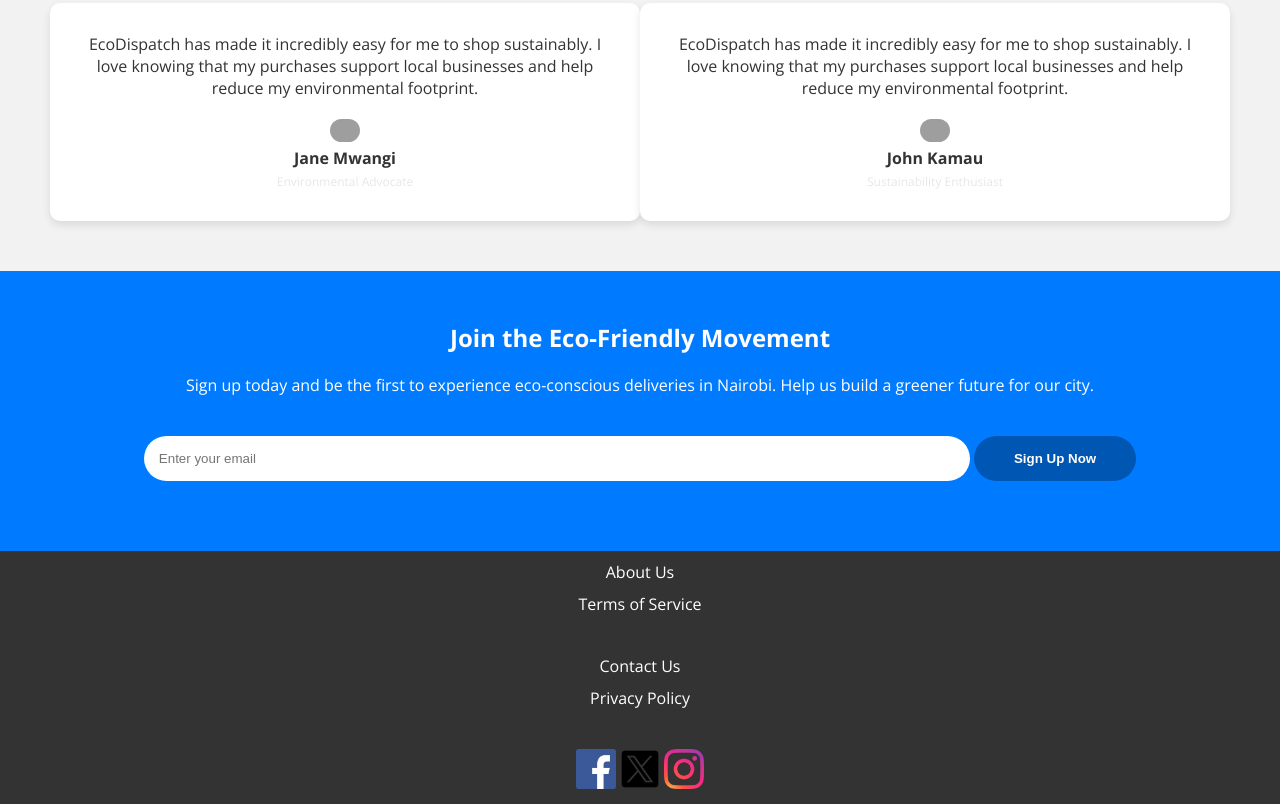
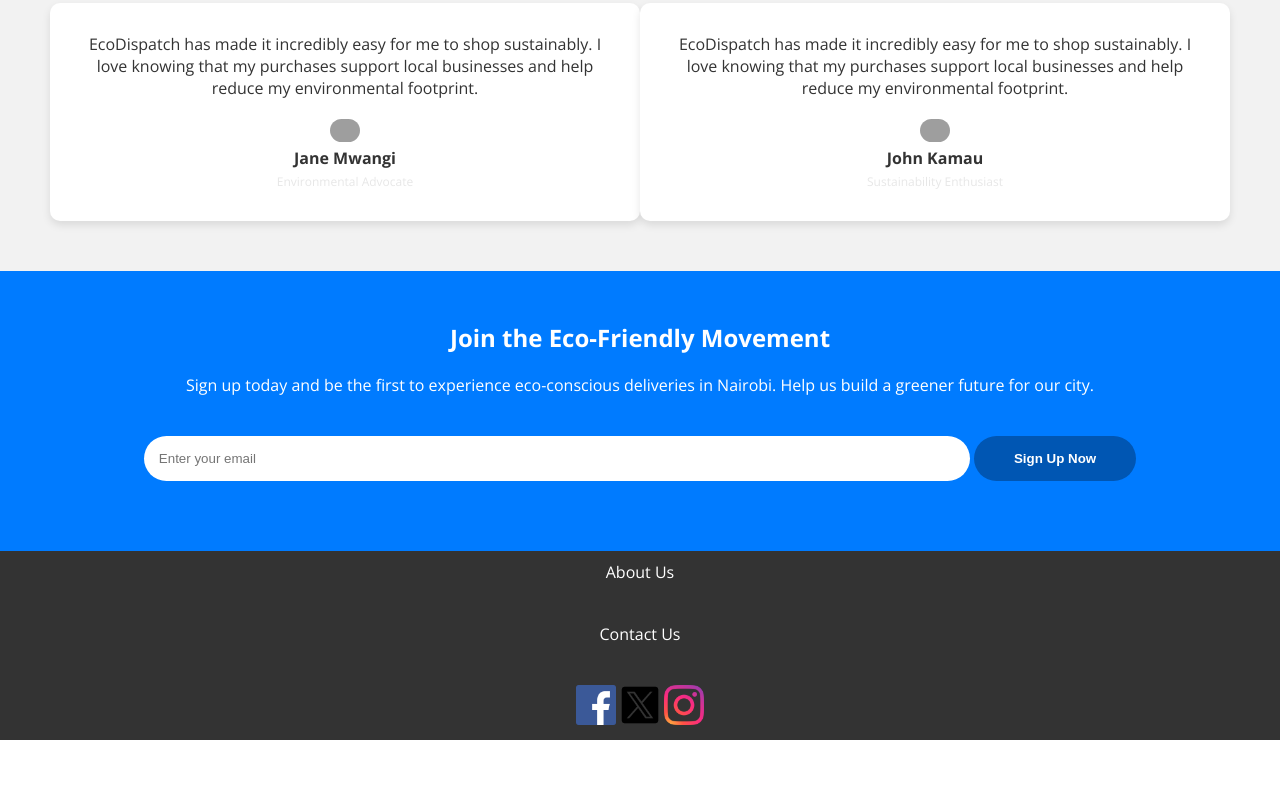
Before and after one commit to YanoTonny/EcoDispatch, a plain HTML site: page index.html in a window 1280 px wide. Shown: the part 1740-2544 px from the top of the page. After the commit the page ends 2480 px from the top, so only its background shows below. Drawn offline with nearby package versions, Linux system fonts and the light colour scheme; grey boxes are pictures that could not be loaded.

Commit message:
This is a commit for a small update on the footer section of the index.html file

```diff
--- a/index.html
+++ b/index.html
@@ -213,13 +213,11 @@
           <div class="footer-col">
             <ul>
               <li><a href="about.html">About Us</a></li>
-              <li><a href="#">Terms of Service</a></li>
             </ul>
           </div>
           <div class="footer-col">
             <ul>
               <li><a href="contact.html">Contact Us</a></li>
-              <li><a href="#">Privacy Policy</a></li>
             </ul>
           </div>
           <div class="footer-col">
```
